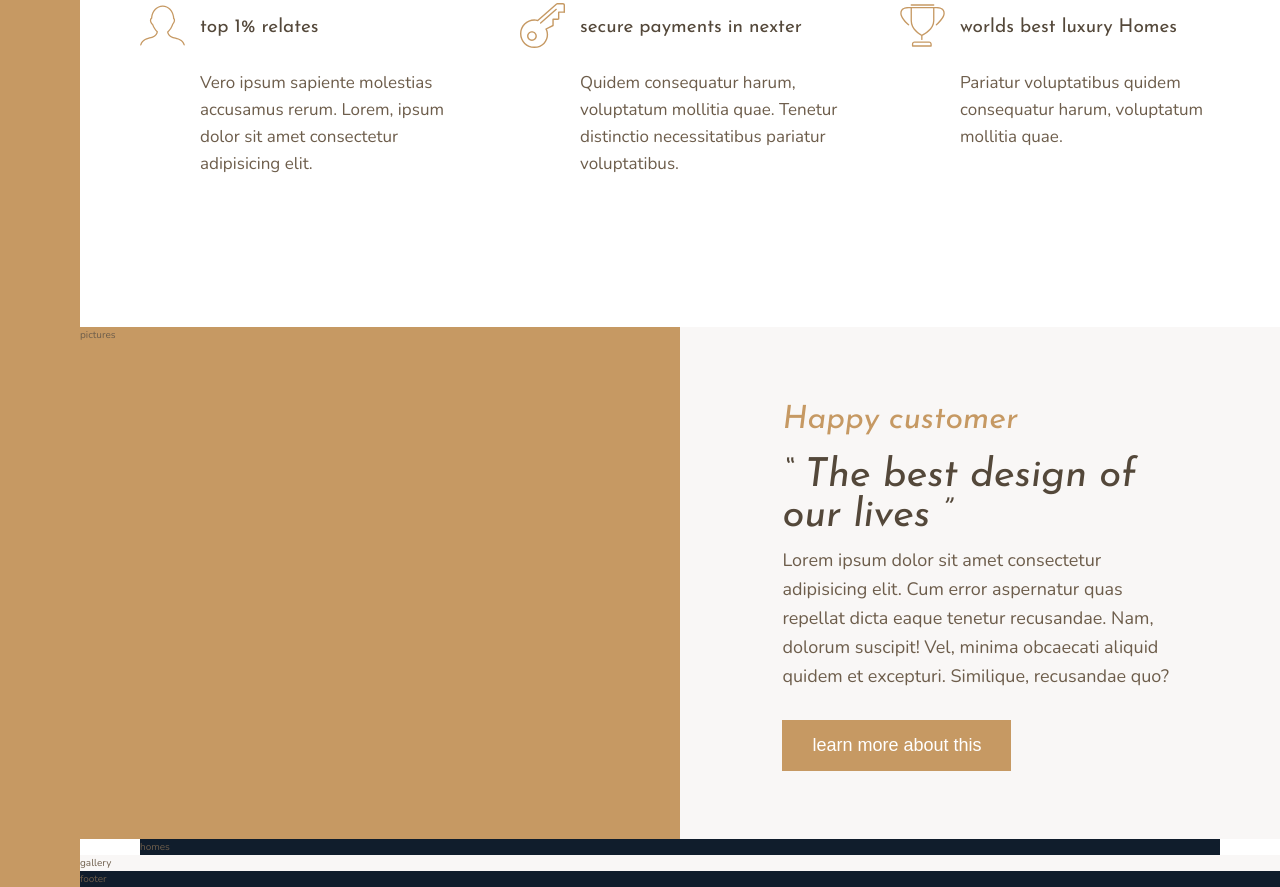
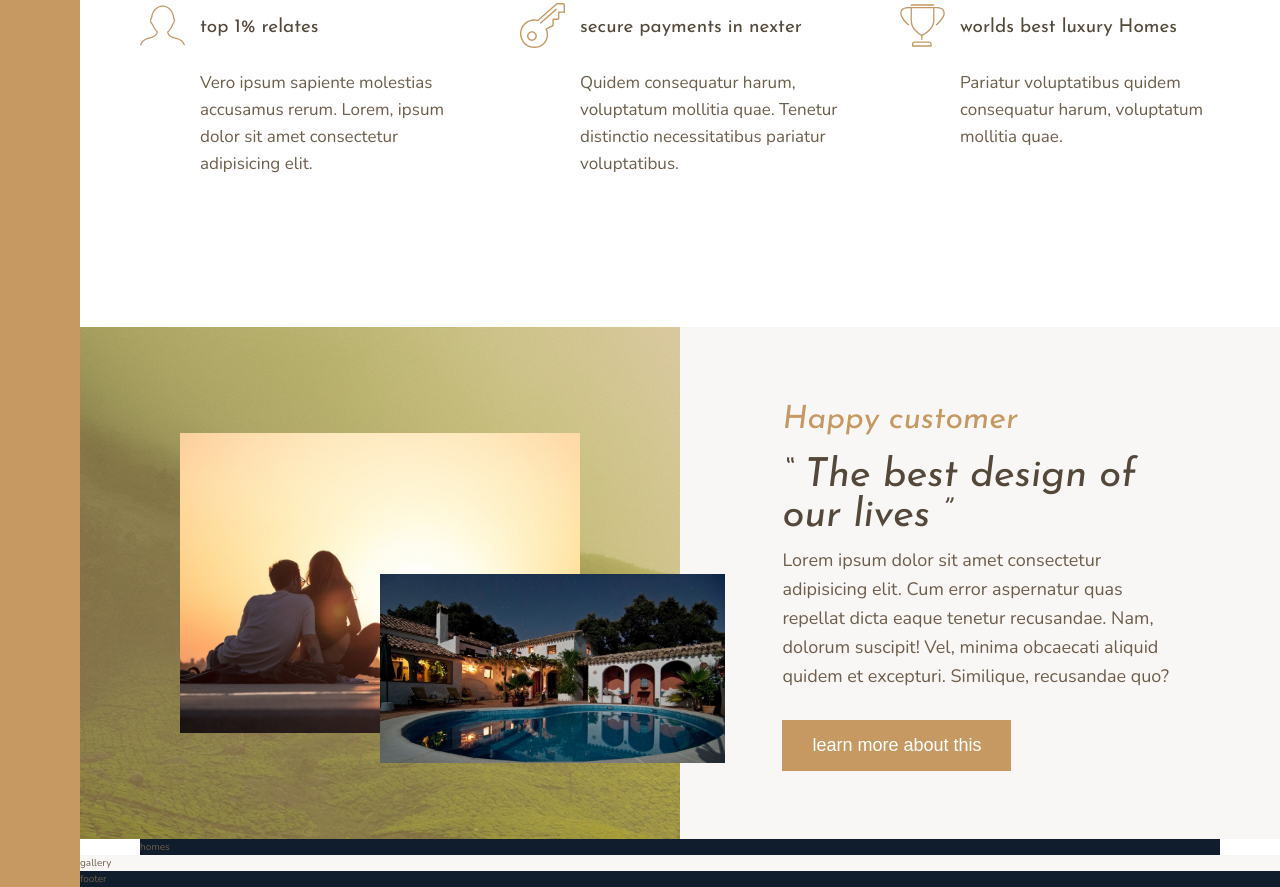
Before and after one commit to Shahjalalrafi/nexter-web, a website: page index.html in a window 1280 px wide. Shown: the part 1001-1888 px from the top of the page. Drawn offline with nearby package versions, Linux system fonts and the light colour scheme.

Commit message:
story picture section done

```diff
--- a/index.html
+++ b/index.html
@@ -70,7 +70,8 @@
         </section>
 
         <div class="story__pictures">
-            pictures
+            <img src="img/story-1.jpeg" alt="couple image" class="story__pictures--1">
+            <img src="img/story-2.jpeg" alt="side image" class="story__pictures--2">
         </div>
 
         <div class="story__content">
--- a/sass/_story.scss
+++ b/sass/_story.scss
@@ -2,6 +2,25 @@
     &__pictures {
         background-color: $color-primary;
         grid-column: full-start / col-end 4;
+
+        background-image: linear-gradient(rgba($color-primary,.5), rgba($color-primary,.5)), url(../img/back.jpg);
+        display: grid;
+        grid-template-columns: repeat(6, 1fr);
+        grid-template-rows: repeat(6, 1fr);
+        align-items: center;
+
+        &--1 {
+            width: 100%;
+            grid-column: 2 / 6;
+            grid-row: 2/ 6;
+        }
+        &--2 {
+            width: 115%;
+            grid-column: 4/7;
+            grid-row: 4/6;
+            z-index: 20;
+            pointer-events: none;
+        }
     }
 
     &__content {
```
Also changed, not shown: css/style.css, 1 other file.
